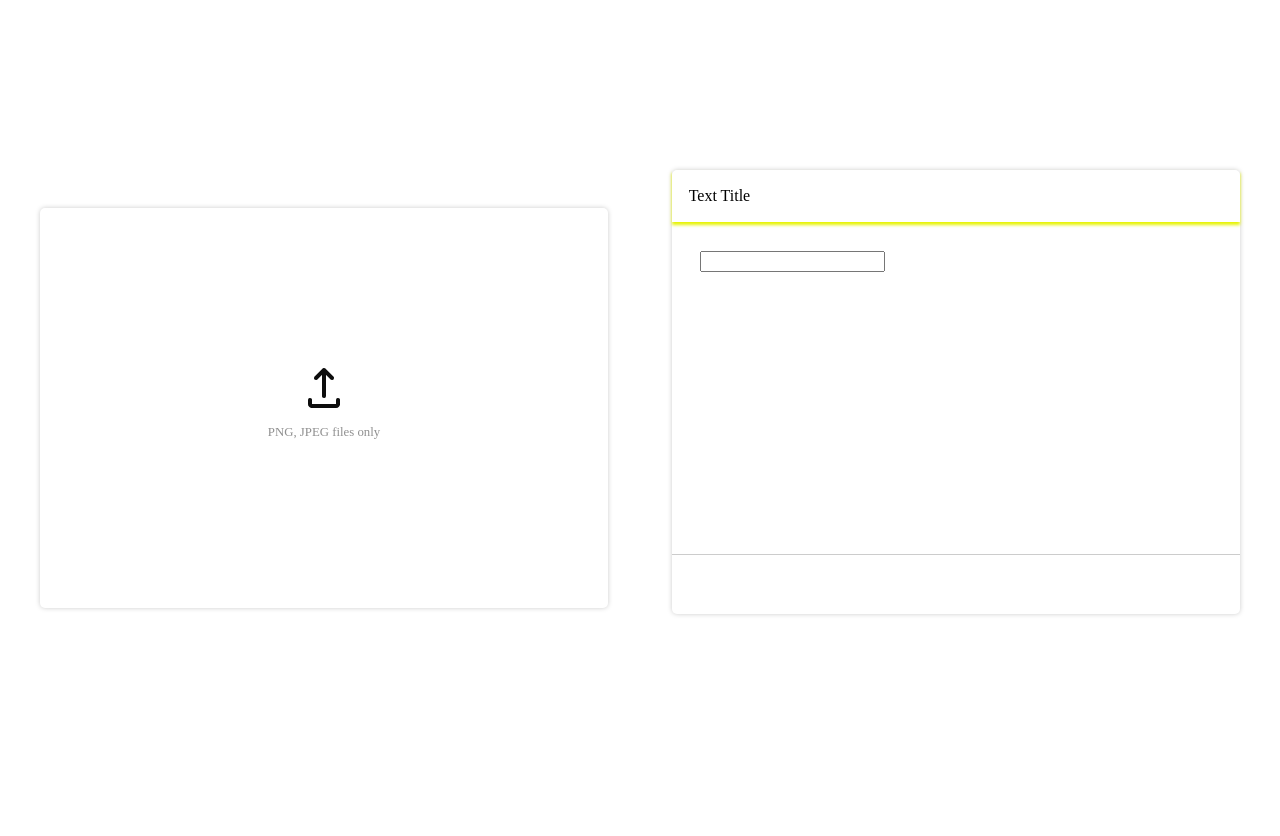
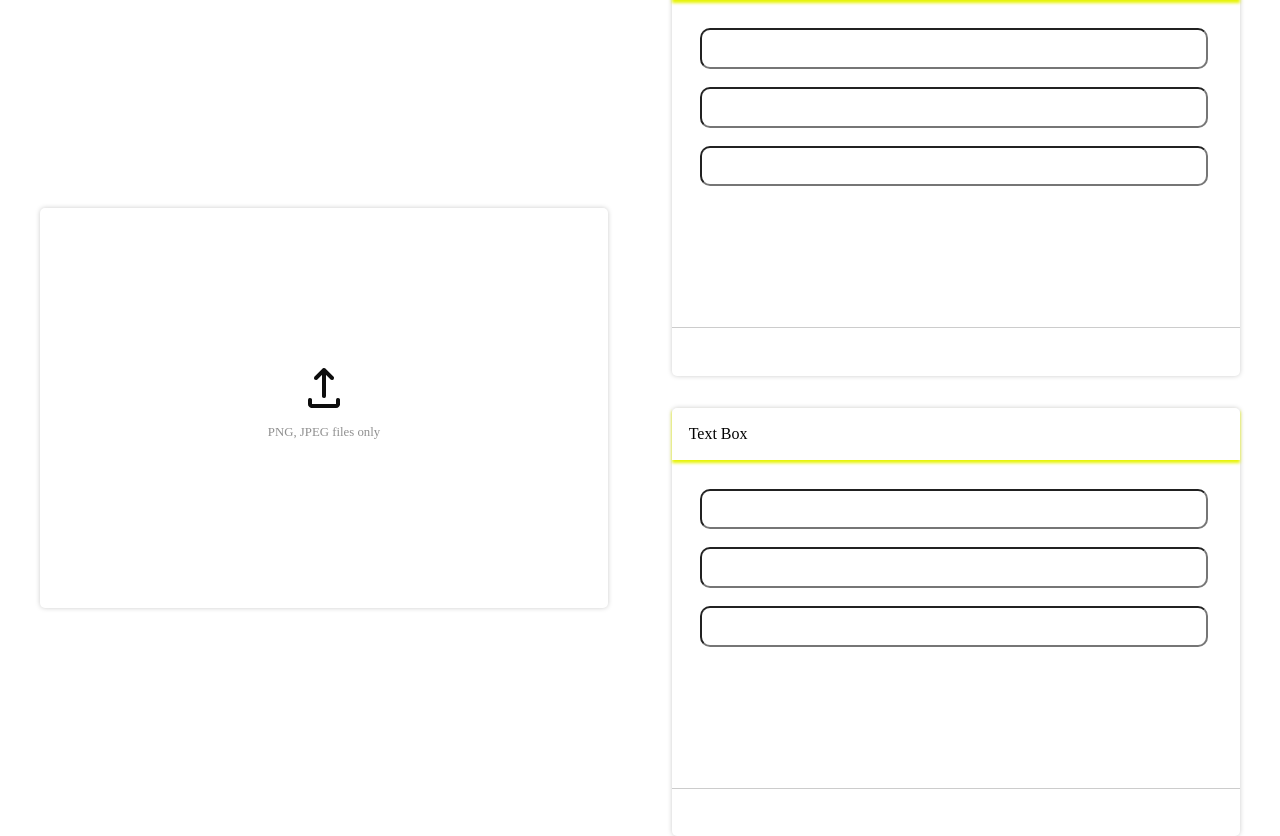
Before and after one commit to caboose1183/coding_exercise, a React (Vite) app: page / in a window 1280 px wide. Built offline with nearby package versions, Linux system fonts and the light colour scheme.

Commit message:
organized stylesheets and changed logic for component text

```diff
--- a/src/App.css
+++ b/src/App.css
@@ -3,68 +3,3 @@
 
   display: flex;
 }
-
-.image-container {
-  width: 50%;
-
-  display: flex;
-  justify-content: center;
-  align-items: center;
-}
-
-.image-upload {
-  display: flex;
-  flex-direction: column;
-  justify-content: center;
-  align-items: center;
-
-  width: 90%;
-  height: 50%;
-
-  border-radius: 5px;
-
-  box-shadow: 0 0 5px #ccc;
-}
-
-.image-upload:hover {
-  cursor: pointer;
-}
-
-.image-upload h3 {
-  font-size: 0.8em;
-  font-weight: 100;
-  color: rgb(144, 144, 144);
-}
-
-.text-container {
-  display: flex;
-  flex-direction: column;
-  justify-content: center;
-  align-items: center;
-
-  width: 50%;
-}
-
-.text-box {
-  width: 90%;
-  border-radius: 5px;
-  box-shadow: 0 0 5px #ccc;
-
-  margin-bottom: 2em;
-}
-
-.text-title {
-  padding: 3%;
-
-  box-shadow: 0 3px 3px rgb(230, 243, 0);
-}
-
-.text-body {
-  padding: 5% 10% 30% 5%;
-  height: 30%;
-}
-
-.text-footer {
-  border-top: 1px solid #ccc;
-  padding: 15%;
-}
--- a/src/App.jsx
+++ b/src/App.jsx
@@ -10,8 +10,6 @@ function App() {
   const fileInputRef = useRef();
   const [image, setImage] = useState(null);
   const [preview, setPreview] = useState(localStorage.getItem("image"));
-
-  // Text edit hook section
 
   useEffect(() => {
     if (image) {
@@ -34,9 +32,9 @@ function App() {
         preview={preview}
       />
 
-
       <section className="text-container">
-        <TextBox boxNumber={'box1'}/>
+        <TextBox textBoxes={["box1", "box2", "box3"]} />
+        <TextBox textBoxes={["box4", "box5", "box6"]} />
       </section>
     </div>
   );
--- a/src/assets/components/ImageUpload.jsx
+++ b/src/assets/components/ImageUpload.jsx
@@ -1,3 +1,5 @@
+import "../stylesheeets/images.css"
+
 export default function ImageUpload({fileInputRef, setImage, preview}) {
 
   return (
--- a/src/assets/components/TextBox.jsx
+++ b/src/assets/components/TextBox.jsx
@@ -1,28 +1,13 @@
-import { useState } from "react";
+import TextField from "./TextField";
 
-export default function TextBox(props) {
-  const [input, setInput] = useState(
-    localStorage.getItem(props.boxNumber || null)
-  );
-
-  const handleTextChange = function (event) {
-    const value = event.target.value;
-    setInput(value);
-    localStorage.setItem(props.boxNumber, value);
-  };
-
+export default function TextBox({ textBoxes }) {
   return (
     <div className="text-box">
-      <article className="text-title">Text Title</article>
+      <article className="text-title">Text Box</article>
       <article className="text-body">
-        <form>
-          <input
-            type="text"
-            name={props.boxNumber}
-            value={input}
-            onChange={handleTextChange}
-          ></input>
-        </form>
+        <TextField boxNumber={textBoxes[0]}/>
+        <TextField boxNumber={textBoxes[1]}/>
+        <TextField boxNumber={textBoxes[2]}/>
       </article>
       <article className="text-footer"></article>
     </div>
--- /dev/null
+++ b/src/assets/components/TextField.jsx
@@ -0,0 +1,26 @@
+import { useState } from "react";
+import "../stylesheeets/text.css"
+
+export default function TextField({ boxNumber }) {
+  const [input, setInput] = useState(localStorage.getItem(boxNumber || null));
+
+  const handleTextChange = function (event) {
+    const value = event.target.value;
+    setInput(value);
+    localStorage.setItem(boxNumber, value);
+  };
+
+  return (
+    <>
+      <form>
+        <input
+          type="text"
+          name={boxNumber}
+          value={input}
+          onChange={handleTextChange}
+        ></input>
+      </form>
+      <br></br>
+    </>
+  );
+}
--- /dev/null
+++ b/src/assets/stylesheeets/images.css
@@ -0,0 +1,31 @@
+.image-container {
+  width: 50%;
+
+  display: flex;
+  justify-content: center;
+  align-items: center;
+}
+
+.image-upload {
+  display: flex;
+  flex-direction: column;
+  justify-content: center;
+  align-items: center;
+
+  width: 90%;
+  height: 50%;
+
+  border-radius: 5px;
+
+  box-shadow: 0 0 5px #ccc;
+}
+
+.image-upload:hover {
+  cursor: pointer;
+}
+
+.image-upload h3 {
+  font-size: 0.8em;
+  font-weight: 100;
+  color: rgb(144, 144, 144);
+}
--- /dev/null
+++ b/src/assets/stylesheeets/text.css
@@ -0,0 +1,38 @@
+.text-container {
+  display: flex;
+  flex-direction: column;
+  justify-content: center;
+  align-items: center;
+
+  width: 50%;
+}
+
+.text-box {
+  width: 90%;
+  border-radius: 5px;
+  box-shadow: 0 0 5px #ccc;
+
+  margin-bottom: 2em;
+}
+
+.text-title {
+  padding: 3%;
+
+  box-shadow: 0 3px 3px rgb(230, 243, 0);
+}
+
+.text-body {
+  padding: 5% 10% 30% 5%;
+  height: 30%;
+}
+
+.text-footer {
+  border-top: 1px solid #ccc;
+}
+
+input {
+  width: 100%;
+  height: 2em;
+  padding: 5px 10px;
+  border-radius: 10px;
+}
```
